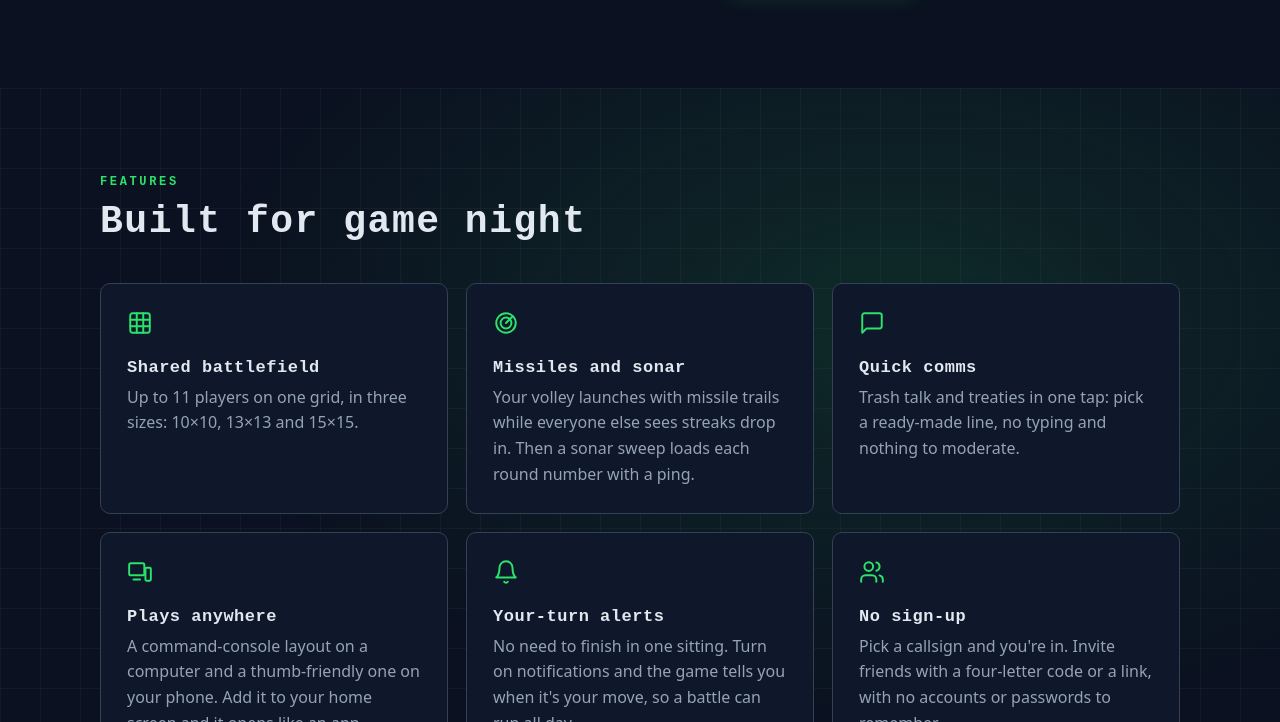
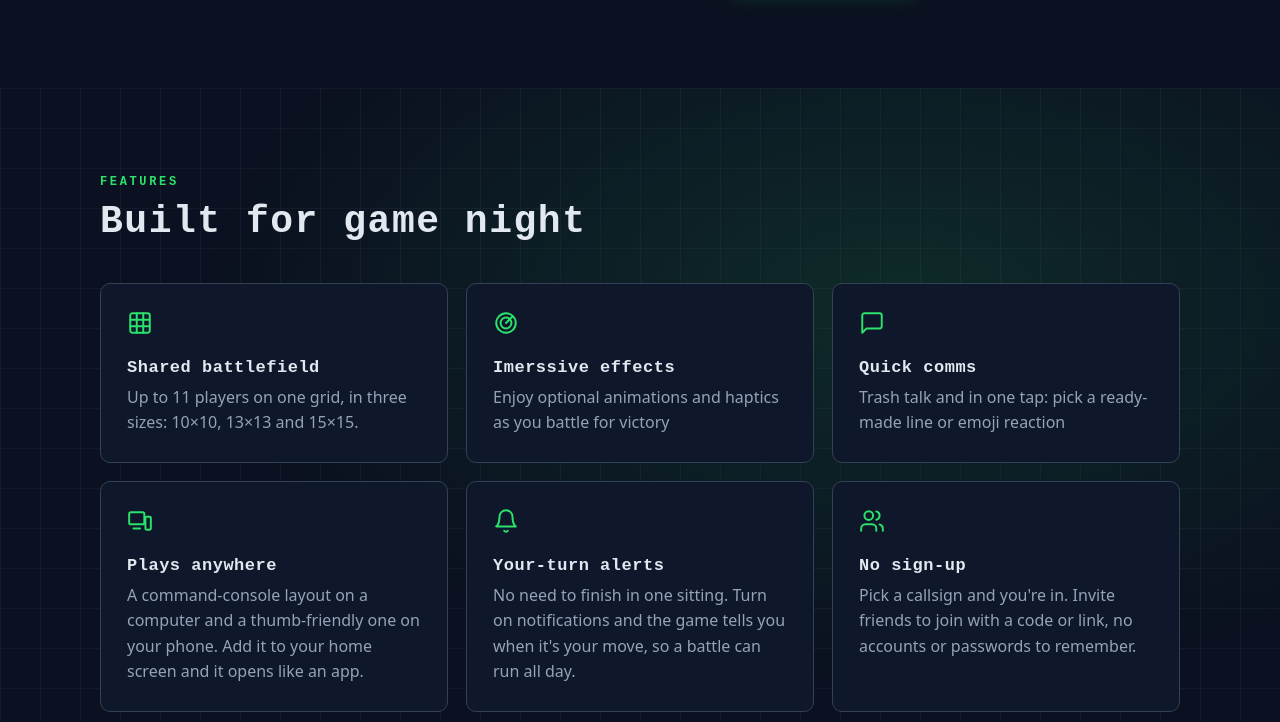
Before and after one commit to msandy1/Naval-Pursuit-site, a plain HTML site: page index.html in a window 1280 px wide. Shown: the part 2078-2800 px from the top of the page. Drawn offline with Linux system fonts and the light colour scheme.

Commit message:
Update feature descriptions for clarity and engagement

```diff
--- a/index.html
+++ b/index.html
@@ -349,13 +349,13 @@
       </div>
       <div class="card feature">
         <svg viewBox="0 0 24 24"><circle cx="12" cy="12" r="9"/><circle cx="12" cy="12" r="5"/><path d="M12 12l6-6"/></svg>
-        <h3>Missiles and sonar</h3>
-        <p>Your volley launches with missile trails while everyone else sees streaks drop in. Then a sonar sweep loads each round number with a ping.</p>
+        <h3>Imerssive effects</h3>
+        <p>Enjoy optional animations and haptics as you battle for victory</p>
       </div>
       <div class="card feature">
         <svg viewBox="0 0 24 24"><path d="M21 15a2 2 0 0 1-2 2H7l-4 4V5a2 2 0 0 1 2-2h14a2 2 0 0 1 2 2z"/></svg>
         <h3>Quick comms</h3>
-        <p>Trash talk and treaties in one tap: pick a ready-made line, no typing and nothing to moderate.</p>
+        <p>Trash talk and  in one tap: pick a ready-made line or emoji reaction </p>
       </div>
       <div class="card feature">
         <svg viewBox="0 0 24 24"><rect x="2" y="4" width="14" height="11" rx="1.5"/><rect x="17" y="8" width="5" height="12" rx="1"/><path d="M6 19h6"/></svg>
@@ -370,7 +370,7 @@
       <div class="card feature">
         <svg viewBox="0 0 24 24"><path d="M16 21v-2a4 4 0 0 0-4-4H6a4 4 0 0 0-4 4v2"/><circle cx="9" cy="7" r="4"/><path d="M22 21v-2a4 4 0 0 0-3-3.87M16 3.13a4 4 0 0 1 0 7.75"/></svg>
         <h3>No sign-up</h3>
-        <p>Pick a callsign and you're in. Invite friends with a four-letter code or a link, with no accounts or passwords to remember.</p>
+        <p>Pick a callsign and you're in. Invite friends to join with a code or link, no accounts or passwords to remember.</p>
       </div>
     </div>
   </div>
```
